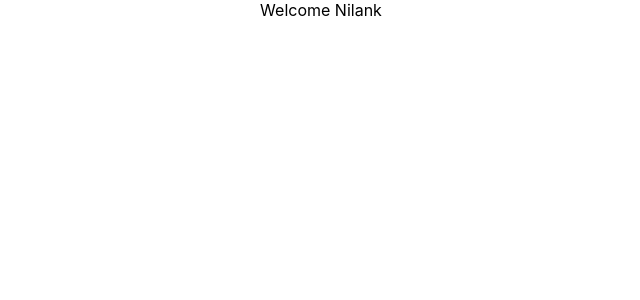
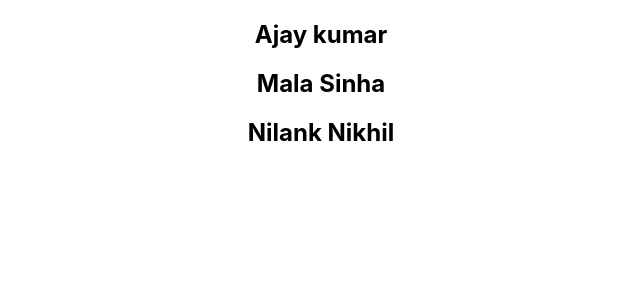
Before and after one commit to nilankh/LearningReact, a React (Create React App) app: page / in a window 1280 px wide. Shown: the top 300 px of the page, without its empty margins (319-959 px from the left). Built offline with nearby package versions, Linux system fonts and the light colour scheme; the HTML template or start-up script is replaced by a standard one.

Commit message:
revised about list rednering and its 3ways

```diff
--- a/src/components/NameList.js
+++ b/src/components/NameList.js
@@ -1,3 +1,4 @@
+// lecture17 list renderingg
 import React from "react";
 
 function NameList() {
--- a/src/components/NameList2.js
+++ b/src/components/NameList2.js
@@ -1,3 +1,4 @@
+// lecture17 list renderingg
 import React from "react";
 import Person from "./Person";
 
--- a/src/components/Person.js
+++ b/src/components/Person.js
@@ -1,3 +1,4 @@
+// lecture17 list renderingg
 import React from "react";
 
 function Person({person}) {
--- a/src/components/Rough.js
+++ b/src/components/Rough.js
@@ -1,49 +1,26 @@
-import React, { Component } from "react";
+import React from "react";
 
-class Rough extends Component {
-  constructor(props) {
-    super(props);
+function Rough() {
+  const names = ["Ajay kumar", "Mala Sinha", "Nilank Nikhil"];
 
-    this.state = {
-      isLoggedIn: true,
-    };
-  }
+  // 3rdway
+  const nameList = names.map((name, index) => <h2>{name}</h2>);
+  return (
+    <div>
+      {/* 1st way */}
+      {/* <h2>{names[0]}</h2>
+      <h2>{names[1]}</h2>
+      <h2>{names[2]}</h2> */}
 
-  render() {
+      {/* 2nd way */}
+      {/* {
+        names.map(names => <h2>{names}</h2>)
+      } */}
 
-    return this.state.isLoggedIn && <div>Welcome Nilank</div>
-
-
-    // return this.state.isLoggedIn ? (
-    //   <div>welocme Nilank</div>
-    // ) : (
-    //   <div>welocme Guest</div>
-    // );
-
-
-
-
-
-
-
-    // let message;
-    // if(this.state.isLoggedIn) {
-    //     message = <div>Welcome Nilank</div>
-    // }else{
-    //     message = <div>Welcome Guests</div>
-    // }
-    // return <div>{message}</div>
-
-
-
-
-
-    // if (this.state.isLoggedIn) {
-    //   return <div>Welcome nilank</div>;
-    // } else {
-    //   return <div>welcome guest</div>;
-    // }
-  }
+      {/* 3rd way */}
+      {nameList}
+    </div>
+  );
 }
 
 export default Rough;
```
